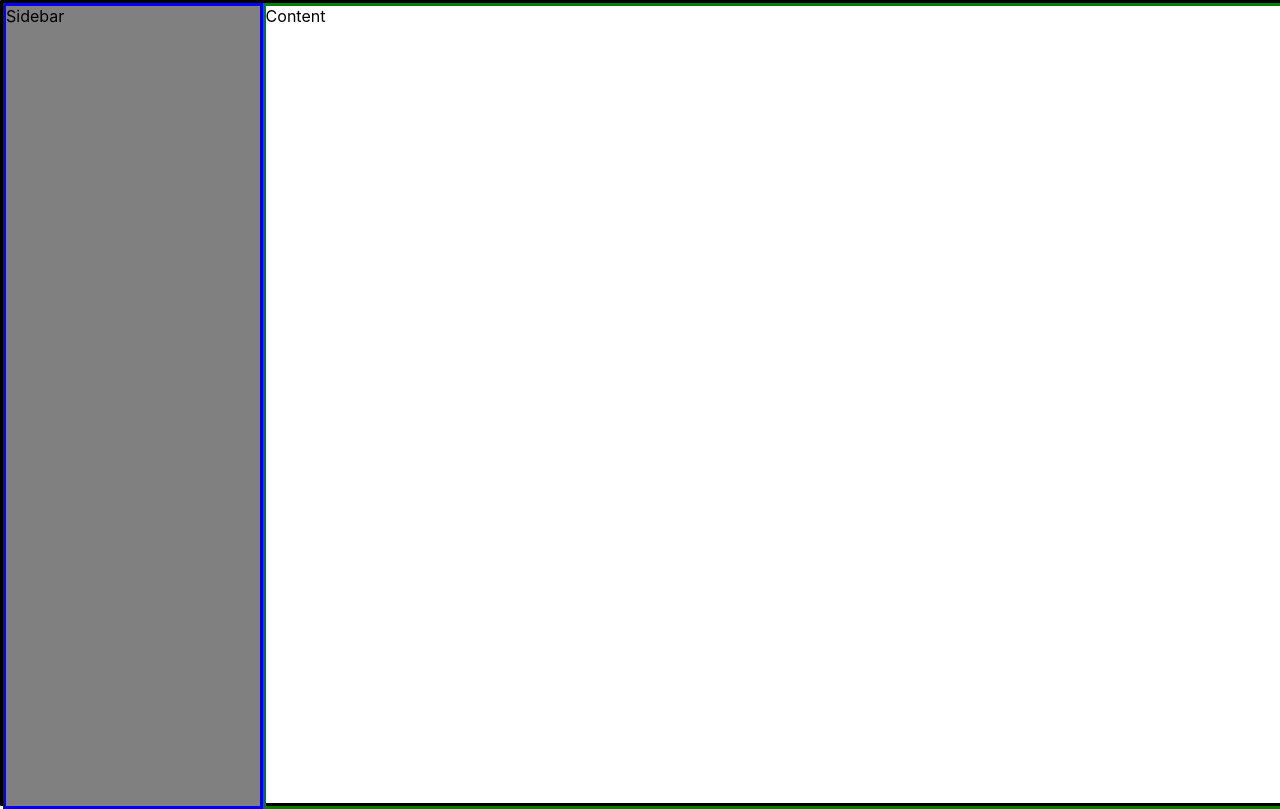
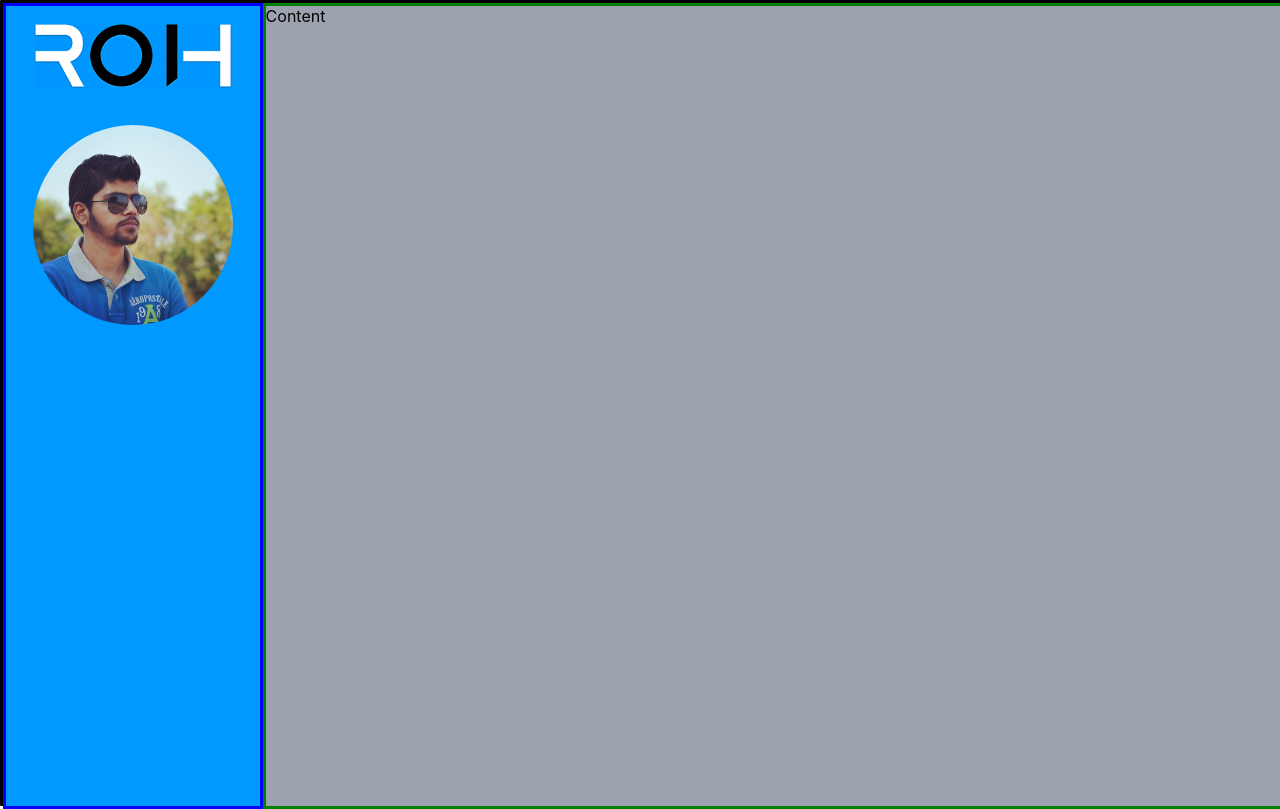
Before and after one commit to iRohitGaur/rohit-xyz, a React (Create React App) app: page / in a window 1280 px wide. Built offline with nearby package versions, Linux system fonts and the light colour scheme.

Commit message:
style: sidebar

```diff
--- a/src/App.css
+++ b/src/App.css
@@ -1,3 +1,17 @@
+:root {
+  --primary-color: #0099ff;
+  --gray50: #f9fafb;
+  --gray100: #f3f4f6;
+  --gray200: #e5e7eb;
+  --gray300: #d1d5db;
+  --gray400: #9ca3af;
+  --gray500: #6b7280;
+  --gray600: #4b5563;
+  --gray700: #374151;
+  --gray800: #1f2937;
+  --gray900: #111827;
+}
+
 .App {
   width: 100vw;
   height: 100vh;
--- a/src/Content.css
+++ b/src/Content.css
@@ -4,4 +4,5 @@
   display: flex;
   border-style: solid;
   border-color: green;
+  background-color: var(--gray400);
 }
--- a/src/Sidebar.css
+++ b/src/Sidebar.css
@@ -1,8 +1,41 @@
 .sidebar__container {
   width: 20%;
   height: 100%;
+  background-color: var(--primary-color);
   display: flex;
+  align-items: center;
+  flex-direction: column;
   border-style: solid;
   border-color: blue;
-  background-color: gray;
 }
+
+.sidebar__logoContainer {
+  width: 80%;
+  margin: 1rem 0;
+  text-align: center;
+}
+
+.sidebar__logo {
+  max-width: 200px;
+}
+
+.sidebar__profilePicContainer {
+  width: 80%;
+  margin: 1rem 0;
+  text-align: center;
+}
+
+.sidebar__profilePic {
+  max-width: 200px;
+  border-radius: 50%;
+}
+
+.fadeIn {
+  animation: fade 0.9s ease-in;
+}
+
+@keyframes fade {
+  0% {
+    opacity: 0;
+  }
+}
--- a/src/Sidebar.js
+++ b/src/Sidebar.js
@@ -2,7 +2,16 @@ import React from "react";
 import "./Sidebar.css";
 
 function Sidebar() {
-  return <div className="sidebar__container">Sidebar</div>;
+  return (
+    <div className="sidebar__container">
+      <div className="sidebar__logoContainer">
+        <img className="sidebar__logo" src="img/rohit-logo.gif" alt="" />
+      </div>
+      <div className="sidebar__profilePicContainer fadeIn">
+        <img className="sidebar__profilePic" src="img/dp.jpg" alt="" />
+      </div>
+    </div>
+  );
 }
 
 export default Sidebar;
```
Also changed, not shown: public/img/dp.jpg (added), 1 other file (tests, documents, lock files or other folders).
